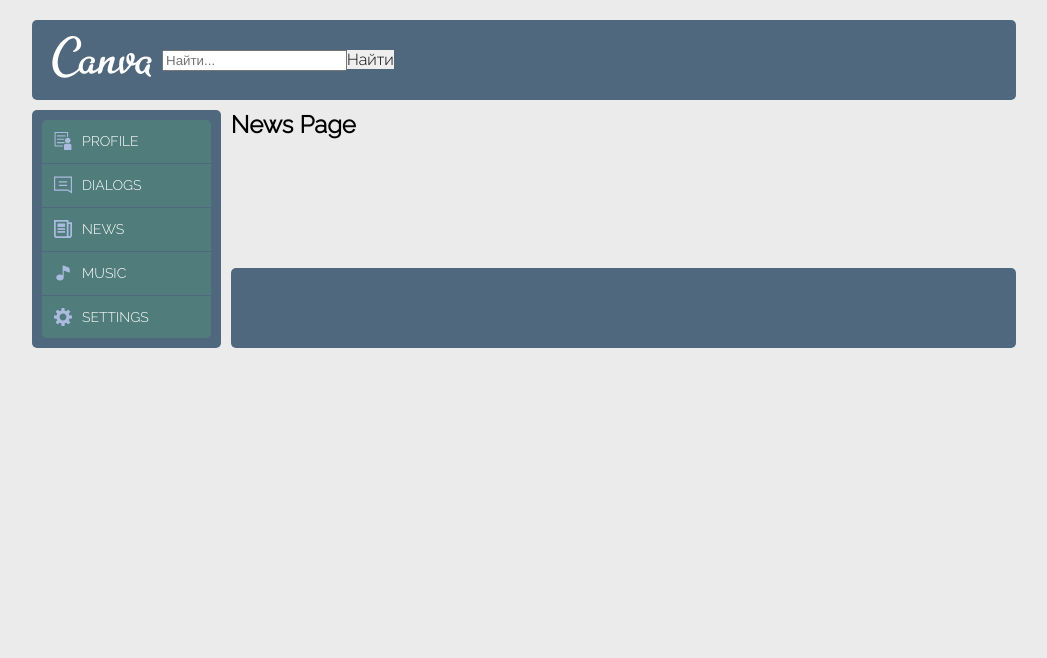
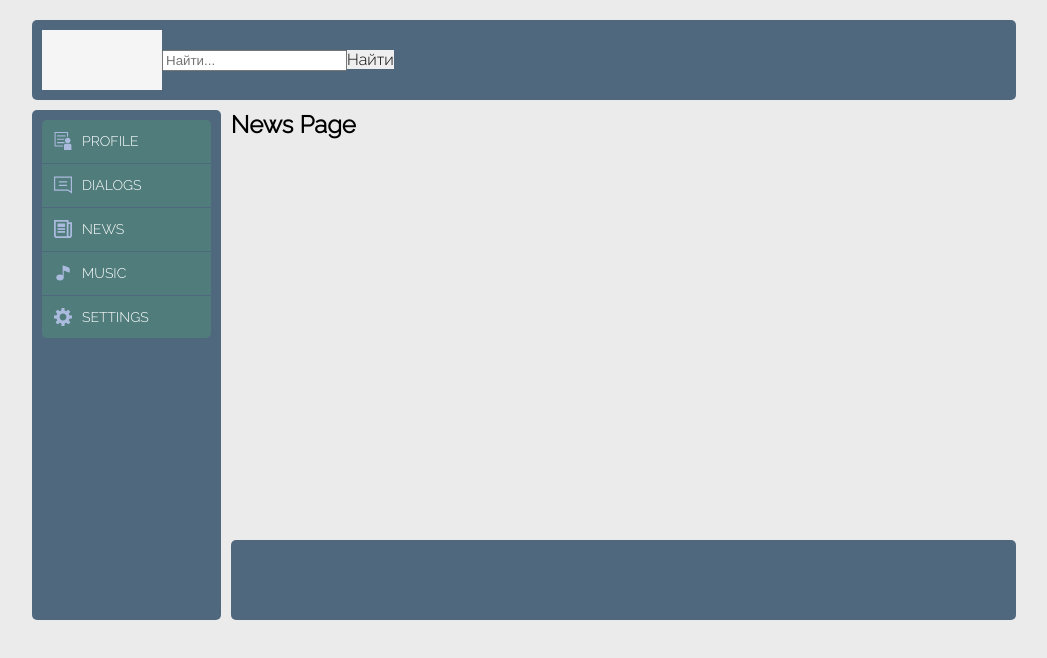
Before and after one commit to GarryVar/social-app-react, a React (Create React App) app: page /news in a window 1280 px wide. Shown: the top 658 px of the page, without its empty margins (116-1163 px from the left). Built offline with nearby package versions, Linux system fonts and the light colour scheme.

Commit message:
Restyle and refactor

```diff
--- a/src/App.jsx
+++ b/src/App.jsx
@@ -12,6 +12,7 @@ import Dialogs from './components/social-app/Dialogs/Dialogs';
 import News from './components/social-app/News/News';
 import Music from './components/social-app/Music/Music';
 import Settings from './components/social-app/Settings/Settings';
+import Main from './components/social-app/Main/Main';
 
 
 const App = () => {
@@ -26,6 +27,7 @@ const App = () => {
             <main className={style1.content}>
               <div className={style1.inner}>
                 <Routes>
+                  <Route path="/" element={<Main />} />
                   <Route path='/profile' element={<Profile />} />
                   <Route path='/dialogs' element={<Dialogs />} />
                   <Route path='/news' element={<News />} />
--- a/src/components/social-app/Header/Header.jsx
+++ b/src/components/social-app/Header/Header.jsx
@@ -1,19 +1,16 @@
+import SearchForm from '../SearchForm/SearchForm';
 import style from './Header.module.css';
-import logo from './logo.svg';
-import SearchForm from './../../SearchForm/SearchForm';
+import Logo from './../Logo/Logo';
+
 
 const Header = () => {
   return (
     <header className={style.header}>
       <div className={style.inner}>
-        <div className={style.logo}>
-          <a href="/">
-            <img src={logo} alt="" />
-          </a>
-        </div>
+        <Logo />
         <SearchForm />
       </div>
-    </header>
+    </header >
   )
 }
 export default Header;
--- a/src/components/social-app/Header/Header.module.css
+++ b/src/components/social-app/Header/Header.module.css
@@ -31,13 +31,3 @@
   border-radius: var(--radius-sm);
   z-index: 10;
 }
-
-.logo {
-  width: 120px;
-  height: 60px;
-}
-
-.logo a {
-  color: white;
-  font-weight: bold;
-}
--- /dev/null
+++ b/src/components/social-app/Logo/Logo.jsx
@@ -0,0 +1,14 @@
+import { Link } from 'react-router-dom';
+import style from './Logo.module.css'
+
+const Logo = () => {
+  return (
+    <>
+      <div className={style.logo}>
+        <Link to="/"></Link>
+      </div>
+    </>
+  )
+}
+
+export default Logo;
--- /dev/null
+++ b/src/components/social-app/Logo/Logo.module.css
@@ -0,0 +1,6 @@
+.logo {
+  width: 120px;
+  height: 60px;
+
+  background-color: var(--content-bg-color);
+}
--- /dev/null
+++ b/src/components/social-app/Main/Main.jsx
@@ -0,0 +1,11 @@
+import style from './Main.module.css';
+
+const Main = () => {
+  return (
+    <>
+      <div className={style.inner}></div>
+    </>
+  )
+}
+
+export default Main;
--- /dev/null
+++ b/src/components/social-app/Main/Main.module.css
@@ -0,0 +1,6 @@
+.inner {
+  padding: var(--gap-inner);
+  height: 100%;
+  background-color: var(--content-bg-color);
+
+}
--- a/src/index.css
+++ b/src/index.css
@@ -105,6 +105,8 @@ svg {
     "header aside"
     "content content"
     "footer footer";
+
+    min-height: 600px;
 }
 
 @media(min-width: 648px) {
```
Also changed, not shown: src/components/social-app/SearchForm/SearchForm.jsx (renamed from src/components/SearchForm/SearchForm.jsx), src/components/social-app/SearchForm/SearchForm.module.css (added), src/green-organic-background-3.jpg (deleted), src/logo.svg (deleted).
